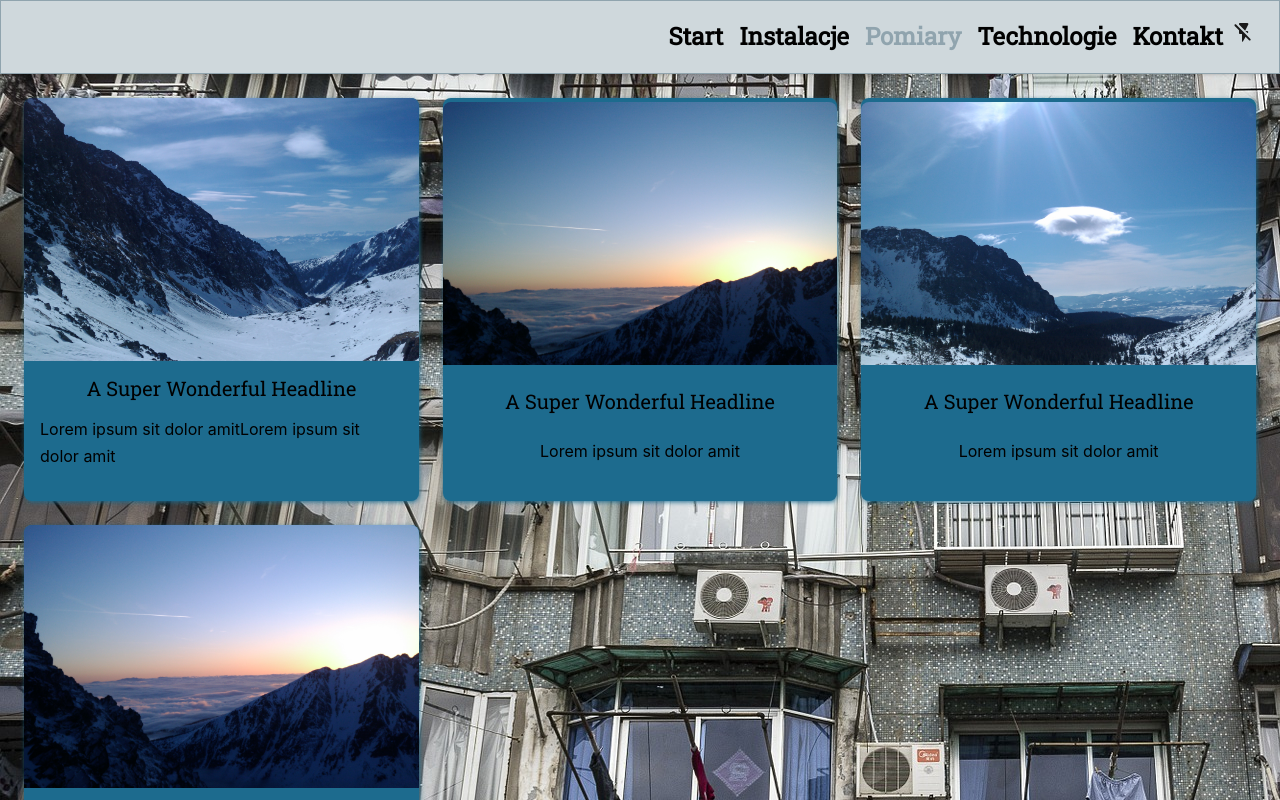
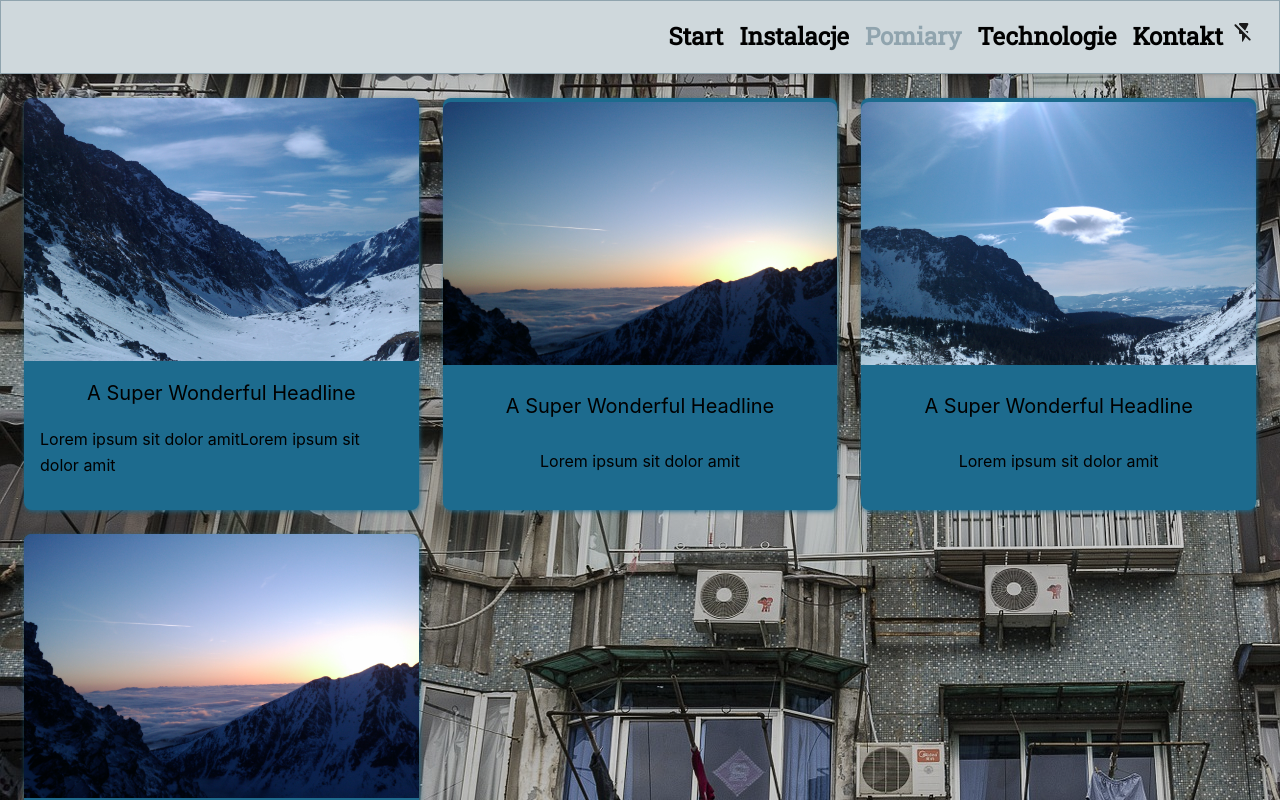
Before and after one commit to MaciejFigat/SinglePageA_React, a React (Create React App) app in the folder frontend/: page /about in a window 1280 px wide. Shown: the top 800 px of the page. Built offline with nearby package versions, Linux system fonts and the light colour scheme.

Commit message:
added an overlay in GlobalStyles.js

```diff
--- a/frontend/src/components/Offer.js
+++ b/frontend/src/components/Offer.js
@@ -1,5 +1,5 @@
 import React from 'react'
-import { Paragraph } from '../styles/boxColorStyles'
+// import { Paragraph } from '../styles/boxColorStyles'
 import {
   ResponsiveDiv,
   BigContainerDiv,
--- a/frontend/src/styles/App.css
+++ b/frontend/src/styles/App.css
@@ -1,28 +1,11 @@
-.app_container {
-  /* box-sizing: border-box; */
-  /* height: 100vh; */
-  /* min-height: 100vh; */
-  /* display: grid;
-  grid-template-areas:
-    "head"
-    "main"
-    "aside"
-    "foot"; */
-  /* overflow: scroll; */
-  /* padding-bottom: 2.5rem; */
+:root {
+  /* --img-url: "../assets/AC/ACFacade.jpg" */
 }
-/* .page-enter {
-  opacity: 0;
+
+
+
+body {
+    /* background: linear-gradient(rgba(0,0,0,0.5), rgba(0,0,0,0.5)) , var(--img-url) center center;
+  background-size: cover; */
+  /* background-image: url(var(--img-url));  */
 }
-.page-enter-active {
-  opacity: 1;
-  transition: opacity 400ms;
-  transition-delay: 600ms;
-}
-.page-exit {
-  opacity: 1;
-}
-.page-exit-active {
-  opacity: 0;
-  transition: opacity 400ms;
-} */
--- a/frontend/src/styles/GlobalStyles.js
+++ b/frontend/src/styles/GlobalStyles.js
@@ -1,11 +1,11 @@
 import { createGlobalStyle } from 'styled-components'
 import ACFacade from '../assets/AC/ACFacade.jpg'
 import ACBuildingFacade from '../assets/AC/ACBuildingFacade.jpg'
-import VentClose from '../assets/AC/VentClose.jpg'
+// import VentClose from '../assets/AC/VentClose.jpg'
 const darkTheme = {
   text: '#CFD8DC',
   // background: '#334e68',
-  background: VentClose,
+  background: ACFacade,
   color1: '#102a43',
   color2: '#243b53',
   color3: '#334e68',
@@ -19,6 +19,7 @@ const darkTheme = {
   colorShadow3: '#236677',
   colorShadow4: '#1bb9ac',
   colorShadow5: '#88b4b4',
+  linearGradient: 'linear-gradient(rgba(0, 0, 0, 0.7), rgba(0, 0, 0, 0.7))',
 }
 // dark blue theme
 
@@ -41,6 +42,7 @@ const lightTheme = {
   colorShadow3: '#236677',
   colorShadow4: '#1bb9ac',
   colorShadow5: '#88b4b4',
+  linearGradient: 'linear-gradient(rgba(0, 0, 0, 0.2), rgba(0, 0, 0, 0.2))',
 }
 
 const GlobalStyle = createGlobalStyle`
@@ -126,8 +128,11 @@ body {
   -webkit-font-smoothing: antialiased;
   -moz-osx-font-smoothing: grayscale;
 
-  background-image: url( ${(props) => props.theme.background});
+  background: ${(props) => props.theme.linearGradient}, url( ${(props) =>
+  props.theme.background});
+
 }`
+// background-image: url( ${(props) => props.theme.background});
 
 // background:  ${(props) => props.theme.background};
 export { GlobalStyle, darkTheme, lightTheme }
--- a/frontend/src/styles/imageStyles.js
+++ b/frontend/src/styles/imageStyles.js
@@ -75,8 +75,9 @@ export const CardProperActive = styled.div`
   }
 `
 
-export const CardH3 = styled.h3`
+export const CardH3 = styled.p`
   margin-top: 1rem;
+  margin-bottom: 1rem;
   font-size: 1.25rem;
 `
 export const CardImage = styled.img`
```
